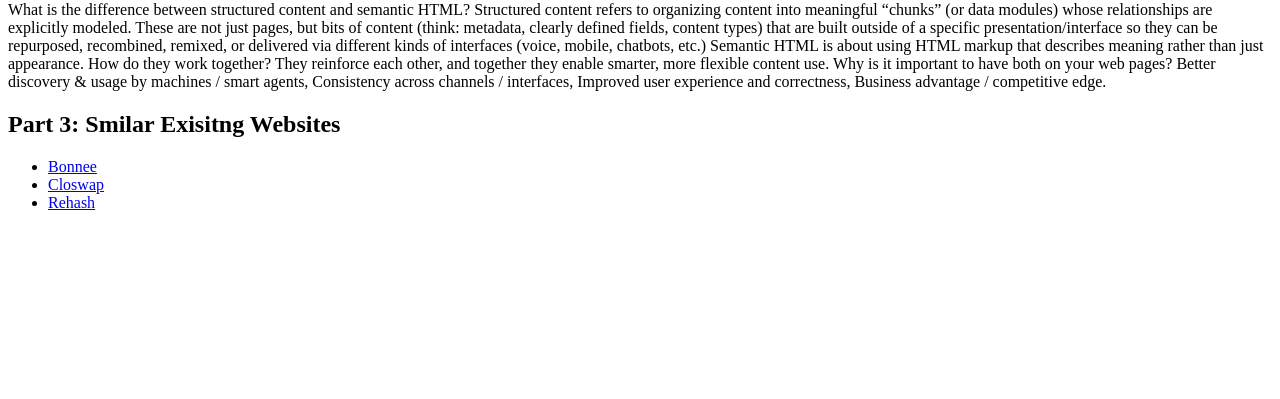
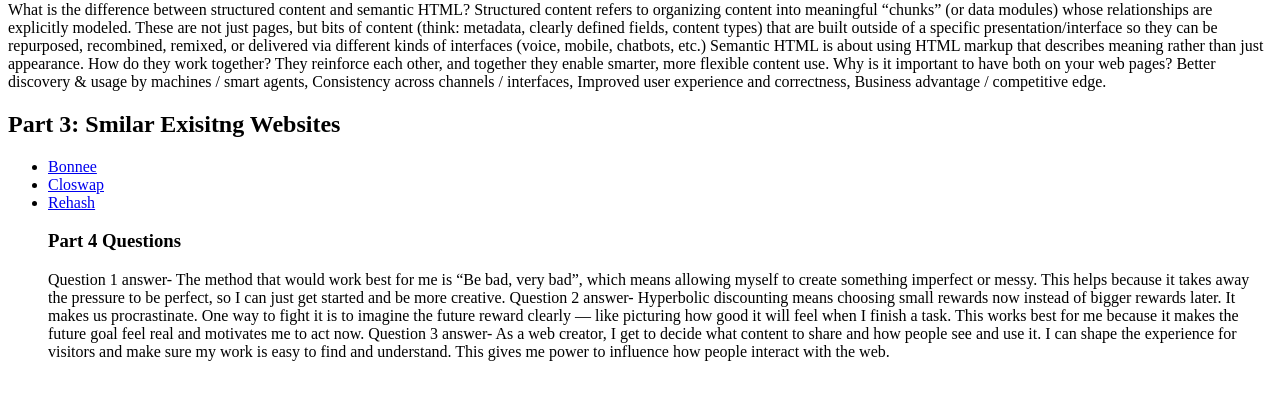
Before and after one commit to ashfourmaya/Internet-Studio-Maya-Ashfour, a plain HTML site: page ASG2/index.html in a window 1280 px wide. Shown: the part 79-478 px from the top of the page. Drawn offline with Linux system fonts and the light colour scheme.

```diff
--- a/ASG2/index.html
+++ b/ASG2/index.html
@@ -21,6 +21,10 @@ Improved user experience and correctness, Business advantage / competitive edge.
 	<li> <a href="https://www.closwap.com/?utm_source=chatgpt.com">Closwap</a>
 	<li> <a href="https://www.rehashclothes.com/?utm_source=chatgpt.com">Rehash</a>
 
+<h3> Part 4 Questions</h3>
+	<p> Question 1 answer- The method that would work best for me is “Be bad, very bad”, which means allowing myself to create something imperfect or messy. This helps because it takes away the pressure to be perfect, so I can just get started and be more creative. Question 2 answer- Hyperbolic discounting means choosing small rewards now instead of bigger rewards later. It makes us procrastinate.
+One way to fight it is to imagine the future reward clearly — like picturing how good it will feel when I finish a task. This works best for me because it makes the future goal feel real and motivates me to act now. Question 3 answer- As a web creator, I get to decide what content to share and how people see and use it. I can shape the experience for visitors and make sure my work is easy to find and understand. This gives me power to influence how people interact with the web.
+	</p>
 
 
 </body>
```
